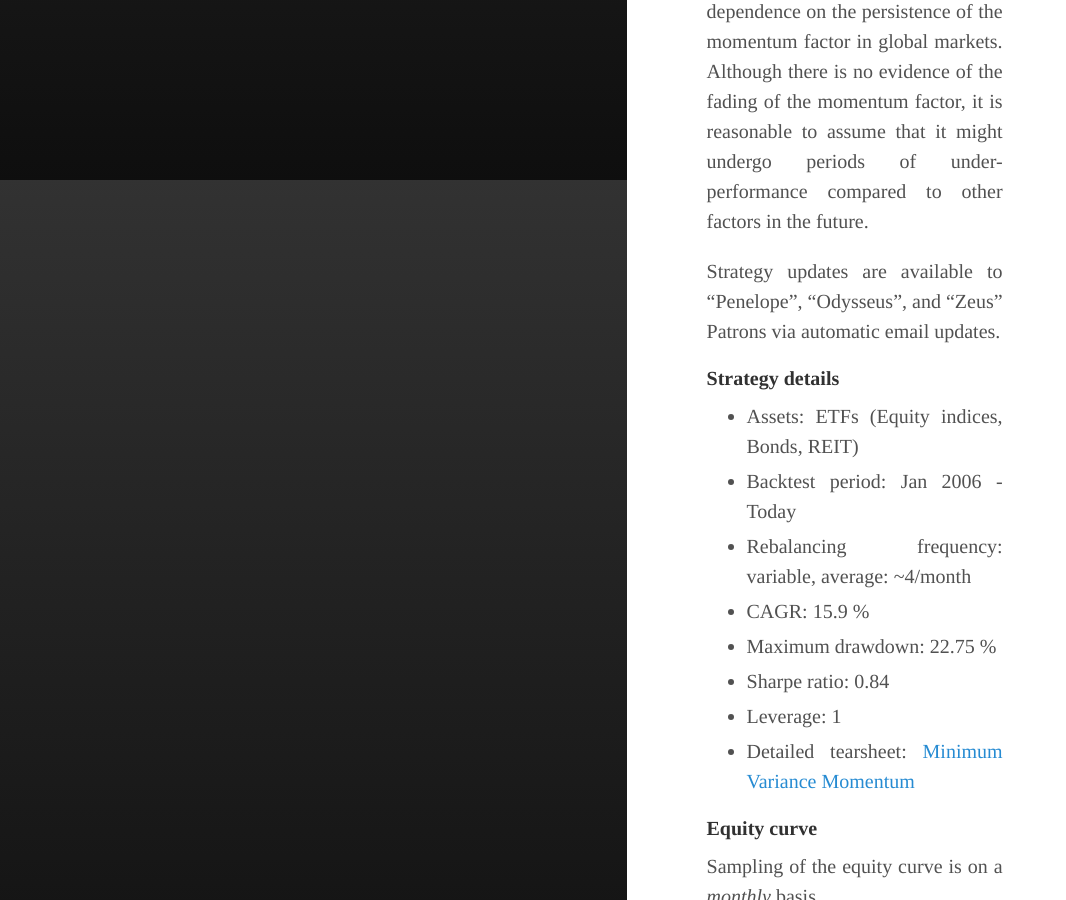
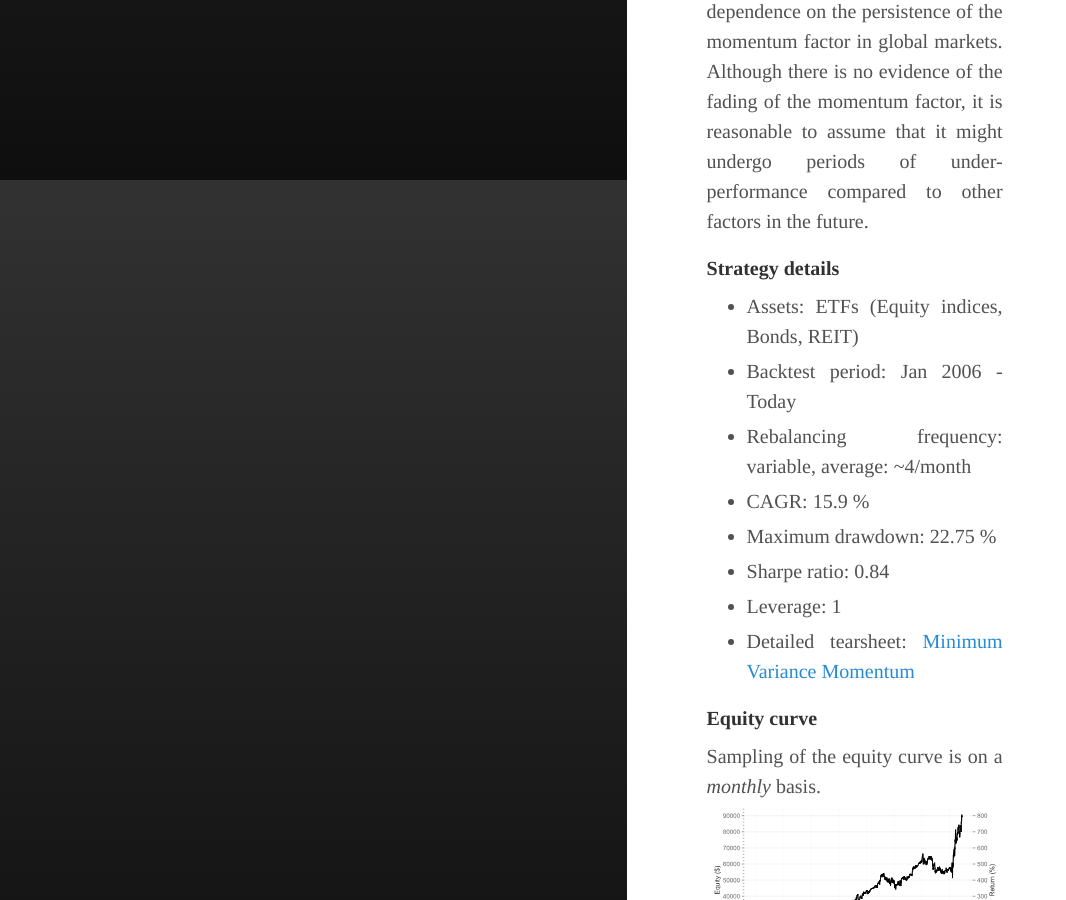
Before and after one commit to IthacaResearch/ithacaresearch.github.io, a Jekyll site: the page built from _posts/2020-09-03-Minimum-Variance-Momentum.md, in a window 1280 px wide and 900 px high, scrolled down 720 px. Shown: the whole window, without its empty margins (0-1066 px from the left). Built offline with Jekyll 4.4.1, drawn with Linux system fonts in a browser that asks for light colours.

Commit message:
Update 2020-09-03-Minimum-Variance-Momentum.md

```diff
--- a/_posts/2020-09-03-Minimum-Variance-Momentum.md
+++ b/_posts/2020-09-03-Minimum-Variance-Momentum.md
@@ -13,8 +13,6 @@ The main advantage of this strategy is its ability to capture the high returns o
 
 The main risk of this strategy is its dependence on the persistence of the momentum factor in global markets. Although there is no evidence of the fading of the momentum factor, it is reasonable to assume that it might undergo periods of under-performance compared to other factors in the future.
 
-Strategy updates are available to "Penelope", "Odysseus", and "Zeus" Patrons via automatic email updates.
-
 #### Strategy details
 * Assets: ETFs (Equity indices, Bonds, REIT)
 * Backtest period: Jan 2006 - Today
```
